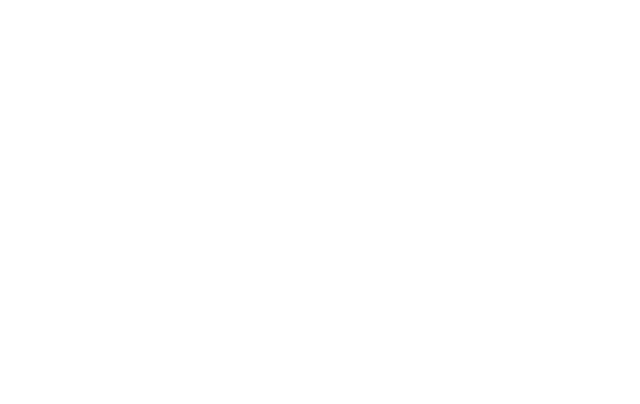
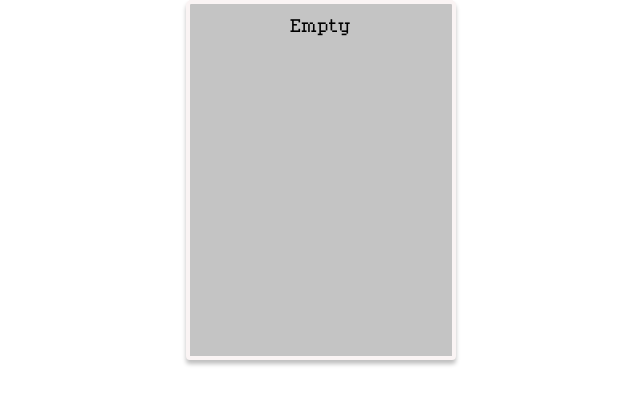
Before and after one commit to BrandoTurner/CharacterCards, a React (Create React App) app: page /BackCard in a window 1280 px wide. Before the commit this address had no page. Shown: the top 404 px of the page, without its empty margins (262-902 px from the left). Built offline with nearby package versions, Linux system fonts and the light colour scheme.

Commit message:
render router

```diff
--- a/src/App.css
+++ b/src/App.css
@@ -3,9 +3,32 @@
   font-family: "SerifPixel";
   src: url("fonts/serif_pixel-7.ttf");
 }
+.App{
+  font-family: "SerifPixel";
 
+
+
+}
+
+nav{
+  display: flex;
+  background: #C4C4C4;
+  font-size: large;
+  justify-content: stretch;
+
+}
+span{
+  padding-right: 20%;
+  font-weight: bold;
+}
+.list{
+
+  padding-left: 5%;
+
+}
 label {
   color: #FAF4F4;
+  padding-top: 20%;
 }
 
 .Header{
@@ -50,6 +73,7 @@ margin-bottom: 2%;
   border: none;
   border-radius: 5px 5px 4px 4px;
 }
+
 .EditCard {
   line-height: 16px;
   display: flex;
@@ -86,7 +110,7 @@ height: 360px;
 right: 30%;
 left: calc(35%);
 top: calc(30%);
-font-family: "SerifPixel";
+
 
 background: #C4C4C4;
 mix-blend-mode: normal;
@@ -97,3 +121,27 @@ border-radius: 5px 5px 4px 4px;
 
 
 }
+
+.BackCard{
+  line-height: 16px;
+  display: flex;
+  flex-direction: column;
+  align-items:normal;
+  text-align: center;
+  position: relative;
+width: 270px;
+height: 360px;
+right: 30%;
+left: calc(35%);
+top: calc(30%);
+
+
+background: #C4C4C4;
+mix-blend-mode: normal;
+border: 4px solid #FAF4F4;
+box-sizing: border-box;
+box-shadow: 0px 4px 4px rgba(0, 0, 0, 0.25);
+border-radius: 5px 5px 4px 4px;
+
+
+}
--- a/src/App.js
+++ b/src/App.js
@@ -1,6 +1,8 @@
 import React from 'react';
 import {BrowserRouter, Route, Routes} from 'react-router-dom';
 import EditCard from './components/EditCard';
+import FrontCard from './components/FrontCard';
+import BackCard from './components/BackCard';
 import './App.css';
 
 
@@ -10,6 +12,8 @@ const App = () => {
       <BrowserRouter>
         <Routes>
       <Route path="/" element={<EditCard/>}/>
+      <Route path="/Frontcard" element={<FrontCard/>}/>
+      <Route path="/BackCard" element={<BackCard/>}/>
       </Routes>
       </BrowserRouter>
 
--- /dev/null
+++ b/src/components/BackCard.jsx
@@ -0,0 +1,10 @@
+ const BackCard = () => {
+    return (
+        <div className="BackCard">
+            <p>Empty</p>
+
+        </div>
+    )
+}
+
+export default BackCard;
--- a/src/components/Character.jsx
+++ b/src/components/Character.jsx
@@ -4,10 +4,10 @@ const Character = () => {
 
     const [ characterName, setCharacterName] = useState("Laharl the Overlord");
     return (
-        <div>
+        <div><label> Name
             <input value={characterName}
             onChange={(e) =>  setCharacterName(e.target.value)}
-            />
+            /></label>
 
         </div>
     )
--- a/src/components/Description.jsx
+++ b/src/components/Description.jsx
@@ -12,7 +12,7 @@ const [description, setDescription] = useState([]);
         const response = await axios.get(DESC_URL);
 
         console.log("response", response);
-          setDescription(response.data.results);
+          setDescription(response.data.desc);
           console.log( description)
       } catch (error) {
         console.log(error);
@@ -20,11 +20,11 @@ const [description, setDescription] = useState([]);
     };
     useEffect(() => {
       fetchDesc();
-    }, []);
+    }, [selectedSpell]);
     return(
         <div>
             <p>
-            ¯\_(ツ)_/¯
+            {description}
             </p>
         </div>
 
--- a/src/components/EditCard.jsx
+++ b/src/components/EditCard.jsx
@@ -4,15 +4,19 @@ import Alignment from './Alignment';
 import Traits from './Traits';
 import Equipment from './Equipment';
 import Spells from './Spells';
+import NavBar from './NavBar';
 
 
 
 const EditCard = () => {
-  return (
-    <div className="EditCard">
-      <div className="Header">
+  return (<div>
+      <NavBar/>
+
+  <div className="Header">
         Create your Character!
       </div>
+    <div className="EditCard">
+
       <Character/>
       <Class/>
       <Alignment/>
@@ -21,6 +25,7 @@ const EditCard = () => {
       <Spells/>
 
     </div>
+    </div>
   );
 }
 
--- /dev/null
+++ b/src/components/FrontCard.jsx
@@ -0,0 +1,13 @@
+
+const FrontCard = () => {
+    return (
+        <div>
+            <div className="FrontCard">
+                <p>Empty</p>
+
+            </div>
+        </div>
+    )
+}
+
+export default FrontCard;
--- /dev/null
+++ b/src/components/NavBar.jsx
@@ -0,0 +1,22 @@
+import { NavLink } from "react-router-dom";
+import FrontCard from "./FrontCard";
+import BackCard from "./BackCard";
+
+
+
+const NavBar = () => {
+    return(
+        <div>
+        <nav>
+            <span>Character Information Cards</span>
+        <NavLink className="list"to={"/"}>Home</NavLink>
+        <NavLink className="list" to={"/FrontCard"}>Front</NavLink>
+        <NavLink className="list" to={"/BackCard"}>Back</NavLink>
+        </nav>
+    </div>
+
+    )
+
+}
+
+export default NavBar;
```
